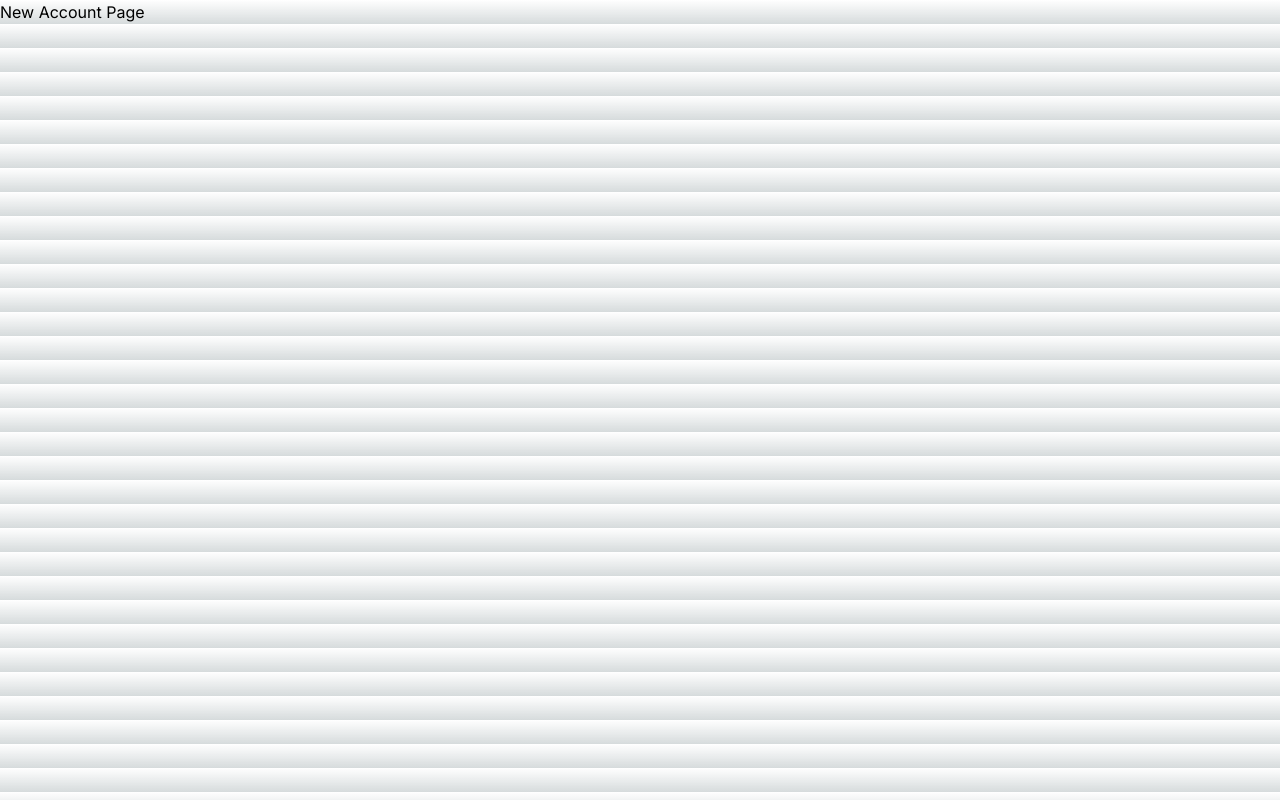
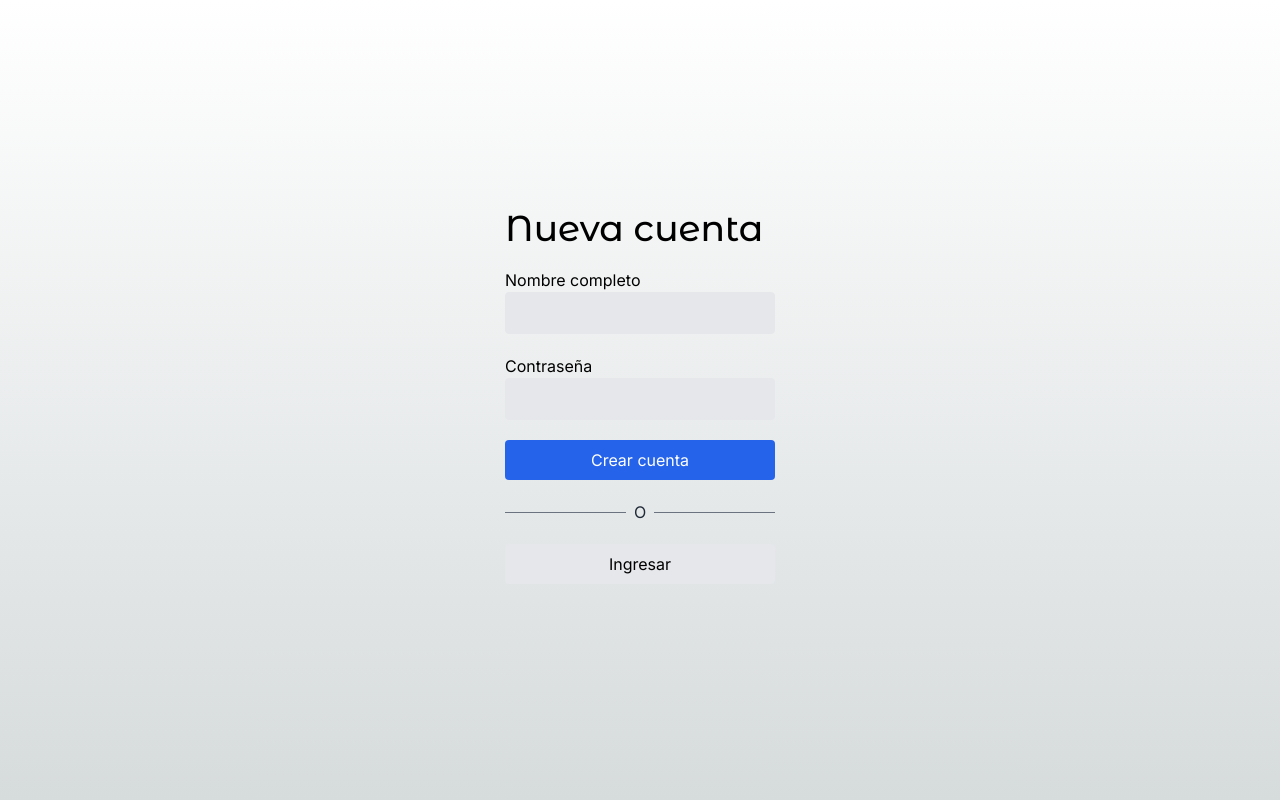
Before and after one commit to leandiazz/teslo-shop, a Next.js app: page /auth/new-account in a window 1280 px wide. Built offline with nearby package versions, Linux system fonts and the light colour scheme.

Commit message:
feature: add auth pages

```diff
--- a/src/app/auth/layout.tsx
+++ b/src/app/auth/layout.tsx
@@ -1,7 +1,11 @@
 export default function AuthLayout({
   children,
 }: {
-  children: React.ReactNode;
+  children: React.ReactNode
 }) {
-  return <div>{children}</div>;
+  return (
+    <div className="flex justify-center">
+      <div className="w-full sm:w-[350px] px-10">{children}</div>
+    </div>
+  )
 }
--- a/src/app/auth/login/page.tsx
+++ b/src/app/auth/login/page.tsx
@@ -1,7 +1,37 @@
+import { titleFont } from "@/config/fonts"
+import Link from "next/link"
+
 export default function LoginPage() {
   return (
-    <main className="">
-      <h1>Login Page</h1>
-    </main>
-  );
+    <div className="flex flex-col min-h-screen pt-32 sm:pt-52">
+      <h1 className={`${titleFont.className} text-4xl mb-5`}>Ingresar</h1>
+
+      <div className="flex flex-col">
+        <label htmlFor="email">Correo electrónico</label>
+        <input
+          className="px-5 py-2 border bg-gray-200 rounded mb-5"
+          type="email"
+        />
+
+        <label htmlFor="email">Contraseña</label>
+        <input
+          className="px-5 py-2 border bg-gray-200 rounded mb-5"
+          type="email"
+        />
+
+        <button className="btn-primary">Ingresar</button>
+
+        {/* divisor l ine */}
+        <div className="flex items-center my-5">
+          <div className="flex-1 border-t border-gray-500"></div>
+          <div className="px-2 text-gray-800">O</div>
+          <div className="flex-1 border-t border-gray-500"></div>
+        </div>
+
+        <Link href="/auth/new-account" className="btn-secondary text-center">
+          Crear una nueva cuenta
+        </Link>
+      </div>
+    </div>
+  )
 }
--- a/src/app/auth/new-account/page.tsx
+++ b/src/app/auth/new-account/page.tsx
@@ -1,7 +1,37 @@
+import { titleFont } from "@/config/fonts"
+import Link from "next/link"
+
 export default function NewAccountPage() {
   return (
-    <main className="">
-      <h1>New Account Page</h1>
-    </main>
-  );
+    <div className="flex flex-col min-h-screen pt-32 sm:pt-52">
+      <h1 className={`${titleFont.className} text-4xl mb-5`}>Nueva cuenta</h1>
+
+      <div className="flex flex-col">
+        <label htmlFor="email">Nombre completo</label>
+        <input
+          className="px-5 py-2 border bg-gray-200 rounded mb-5"
+          type="text"
+        />
+
+        <label htmlFor="email">Contraseña</label>
+        <input
+          className="px-5 py-2 border bg-gray-200 rounded mb-5"
+          type="email"
+        />
+
+        <button className="btn-primary">Crear cuenta</button>
+
+        {/* divisor l ine */}
+        <div className="flex items-center my-5">
+          <div className="flex-1 border-t border-gray-500"></div>
+          <div className="px-2 text-gray-800">O</div>
+          <div className="flex-1 border-t border-gray-500"></div>
+        </div>
+
+        <Link href="/auth/login" className="btn-secondary text-center">
+          Ingresar
+        </Link>
+      </div>
+    </div>
+  )
 }
--- a/tailwind.config.ts
+++ b/tailwind.config.ts
@@ -1,4 +1,4 @@
-import type { Config } from "tailwindcss";
+import type { Config } from "tailwindcss"
 
 const config: Config = {
   content: [
@@ -16,5 +16,5 @@
     },
   },
   plugins: [],
-};
-export default config;
+}
+export default config
```
